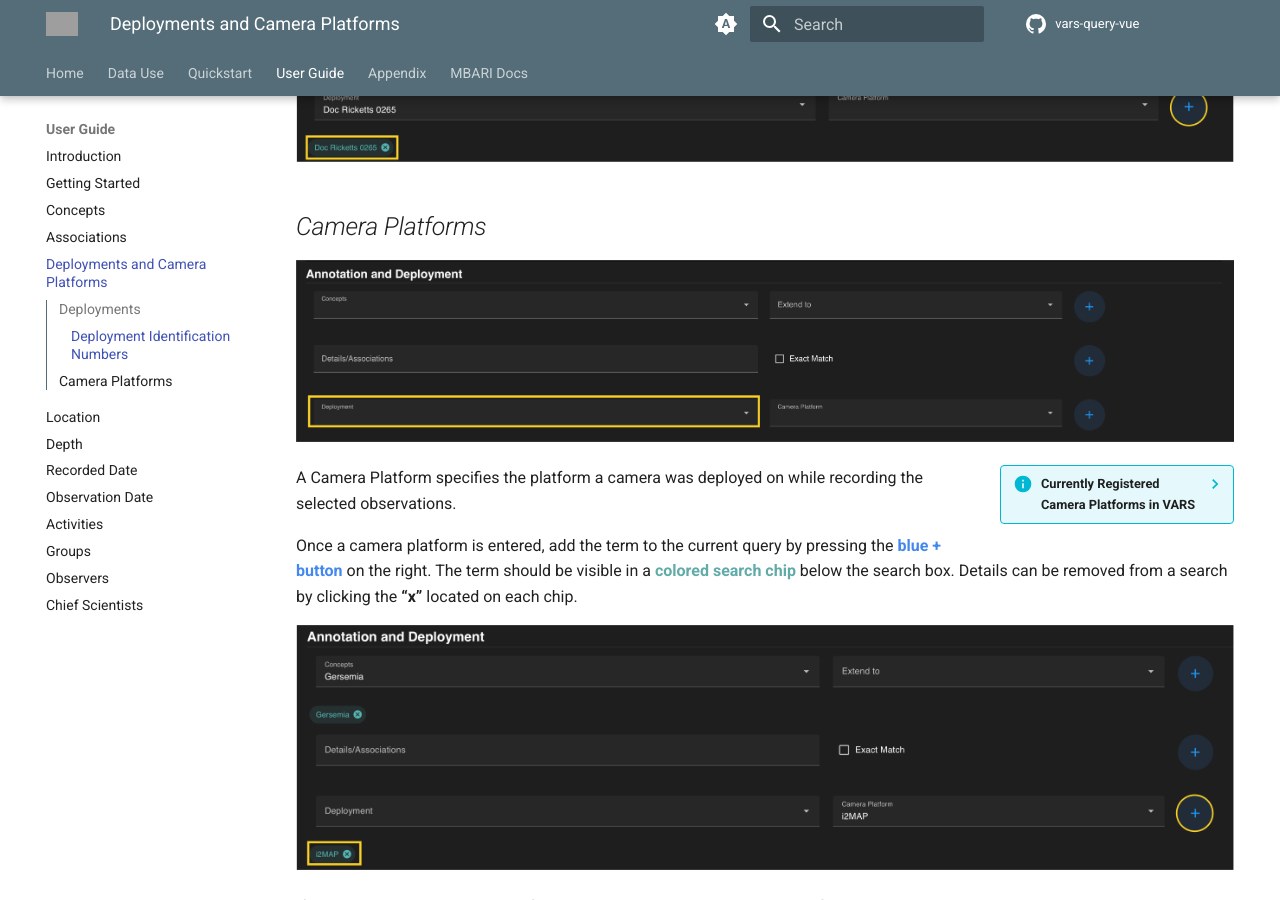
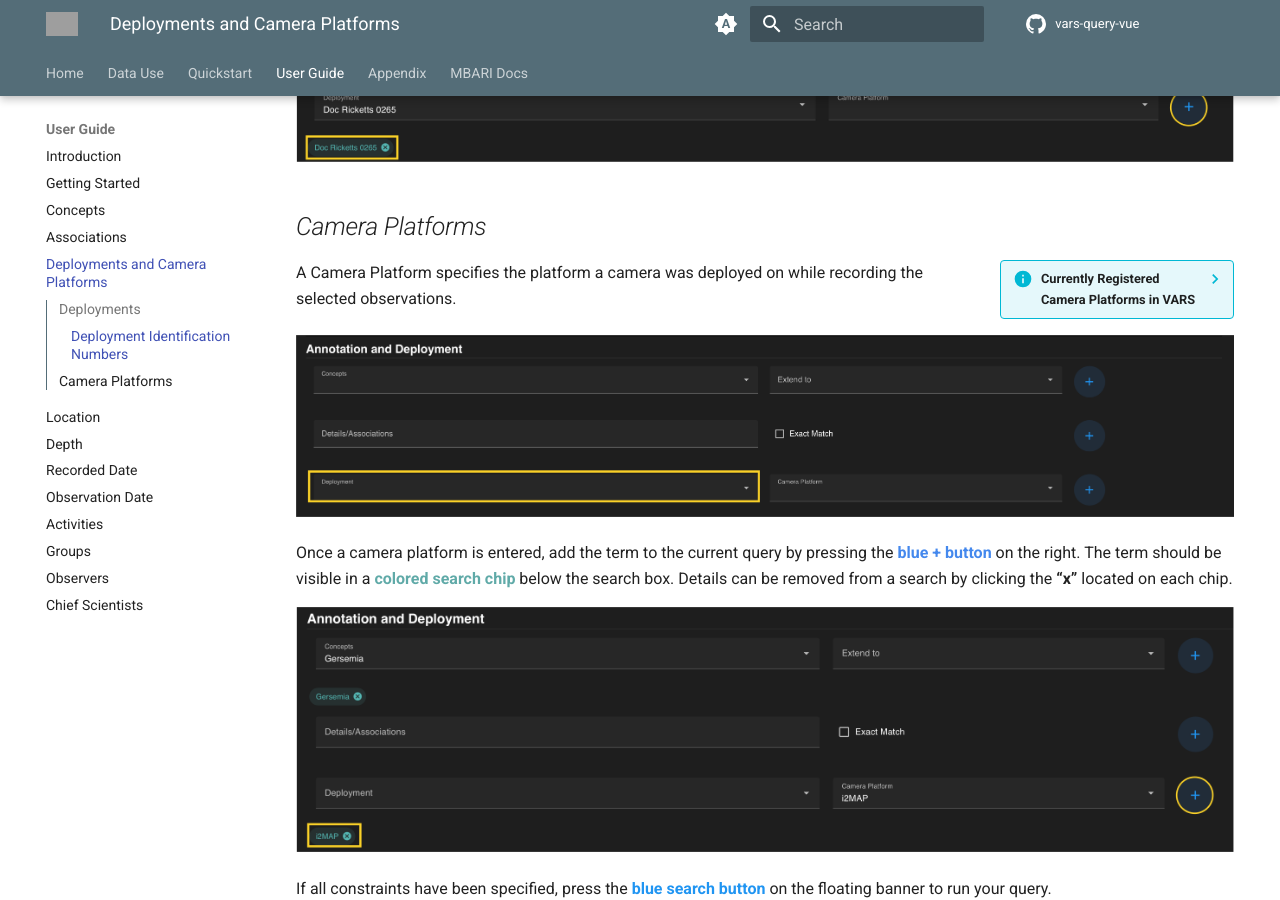
Before and after one commit to mbari-org/vars-query-vue, an MkDocs documentation site: the page built from docs/doc_04_add_deployments_cameraplatform.md, in a window 1280 px wide and 900 px high, scrolled down 1165 px. Built offline with MkDocs 1.6.1 and Material for MkDocs 9.7.7, drawn with Linux system fonts in a browser that asks for light colours; comment, search, counter and statistics services are not loaded; grey boxes are pictures that could not be loaded.

Commit message:
inline test fix image

```diff
--- a/docs/doc_04_add_deployments_cameraplatform.md
+++ b/docs/doc_04_add_deployments_cameraplatform.md
@@ -51,7 +51,6 @@ Once a deployment is entered, add the term to the current query by pressing the
 ## *Camera Platforms* ###
 
 
-![Configuration](assets/images/deployments_general.png)
 ??? info inline end "Currently Registered Camera Platforms in VARS"
 
      *   *AUV:* Ahi(1,2), Daphne, Galene Optim, i2MAP, Makai(1,2), Piscivore, Pontus(1,2)Rays
@@ -64,6 +63,8 @@ Once a deployment is entered, add the term to the current query by pressing the
 A Camera Platform specifies the platform a camera was deployed on while recording the selected observations.
 
 
+![Configuration](assets/images/deployments_general.png)
+
  Once a camera platform is entered, add the term to the current query by pressing the <span style="color:#4488ed;">**blue **+** button**</span> on the right. The term should be visible in a <span style="color:#60aaa8;">**colored search chip**</span> below the search box. Details can be removed from a search by clicking the **“x”** located on each chip.
 
  ![Configuration](assets/images/cameraplatform.png)
```
